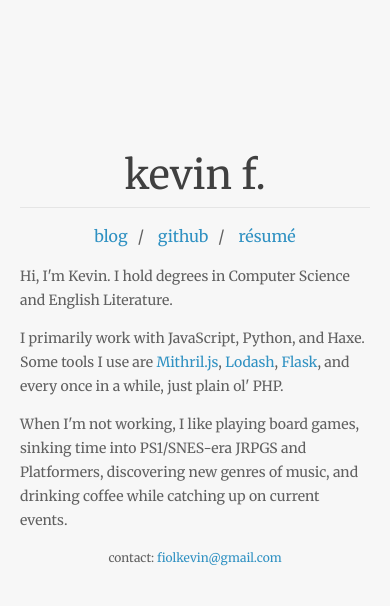
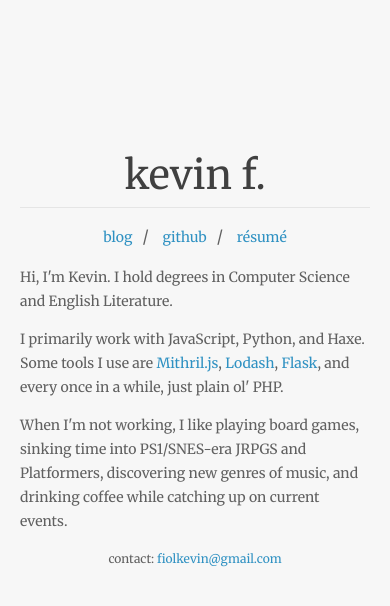
Before and after one commit to kevinfiol/kevinfiol.github.io, a Jekyll site: the page built from index.html, in a window 390 px wide. Shown: the top 606 px of the page. Built offline with Jekyll 4.4.1, drawn with Linux system fonts in a browser that asks for light colours.

Commit message:
modified media queries

```diff
--- a/static/css/base.css
+++ b/static/css/base.css
@@ -105,6 +105,6 @@ a {
 
 @media print, screen and (max-width: 480px) {
     body { padding: 0.75rem; }
-    p { font-size: 14px; }
+    p, li { font-size: 14px; }
     .archive-date { width: 95px; }
 }
```
